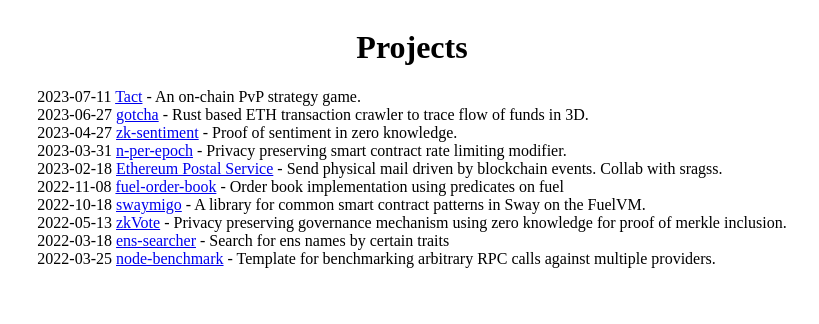
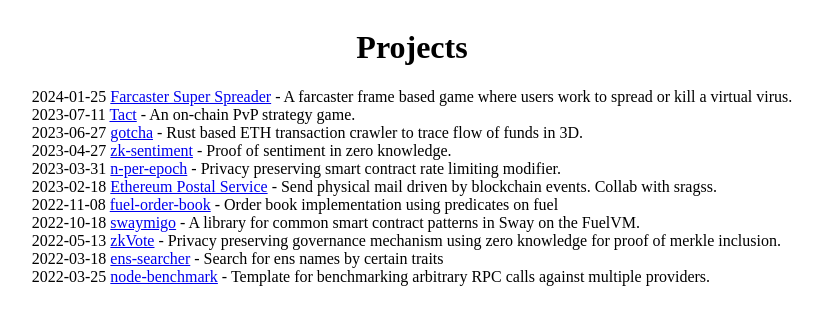
Before and after one commit to rsproule/personal-site, a React (Create React App) app: page /projects in a window 1280 px wide. Shown: the top 324 px of the page, without its empty margins (228-1047 px from the left). Built offline with nearby package versions, Linux system fonts and the light colour scheme.

Commit message:
feat: super spreader

```diff
--- a/src/pages/Projects/index.tsx
+++ b/src/pages/Projects/index.tsx
@@ -12,6 +12,14 @@
             margin: 0,
           }}
         >
+          <li>
+            <Article
+              link="https://github.com/rsproule/super-spreader"
+              title="Farcaster Super Spreader"
+              description="A farcaster frame based game where users work to spread or kill a virtual virus."
+              date="2024-01-25"
+            />
+          </li>
           <li>
             <Article
               link="https://github.com/rsproule/tanks"
```
